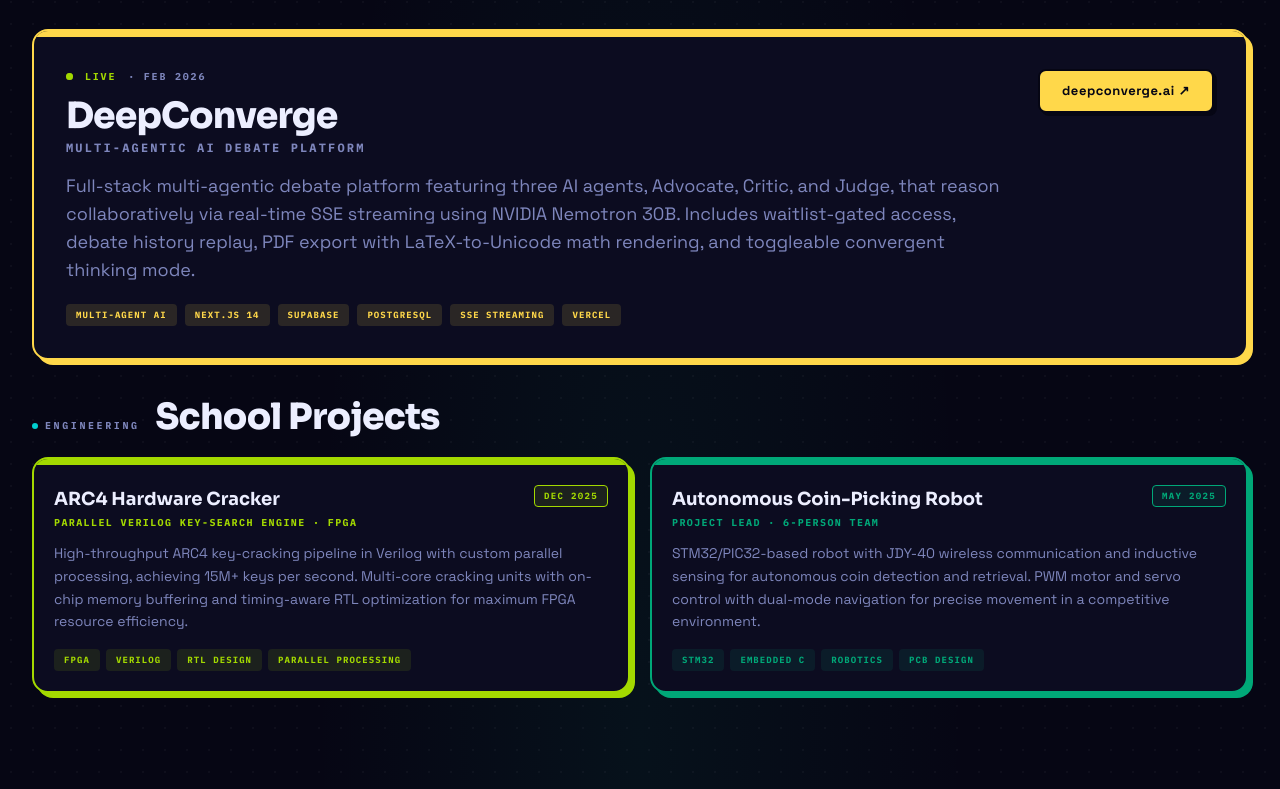
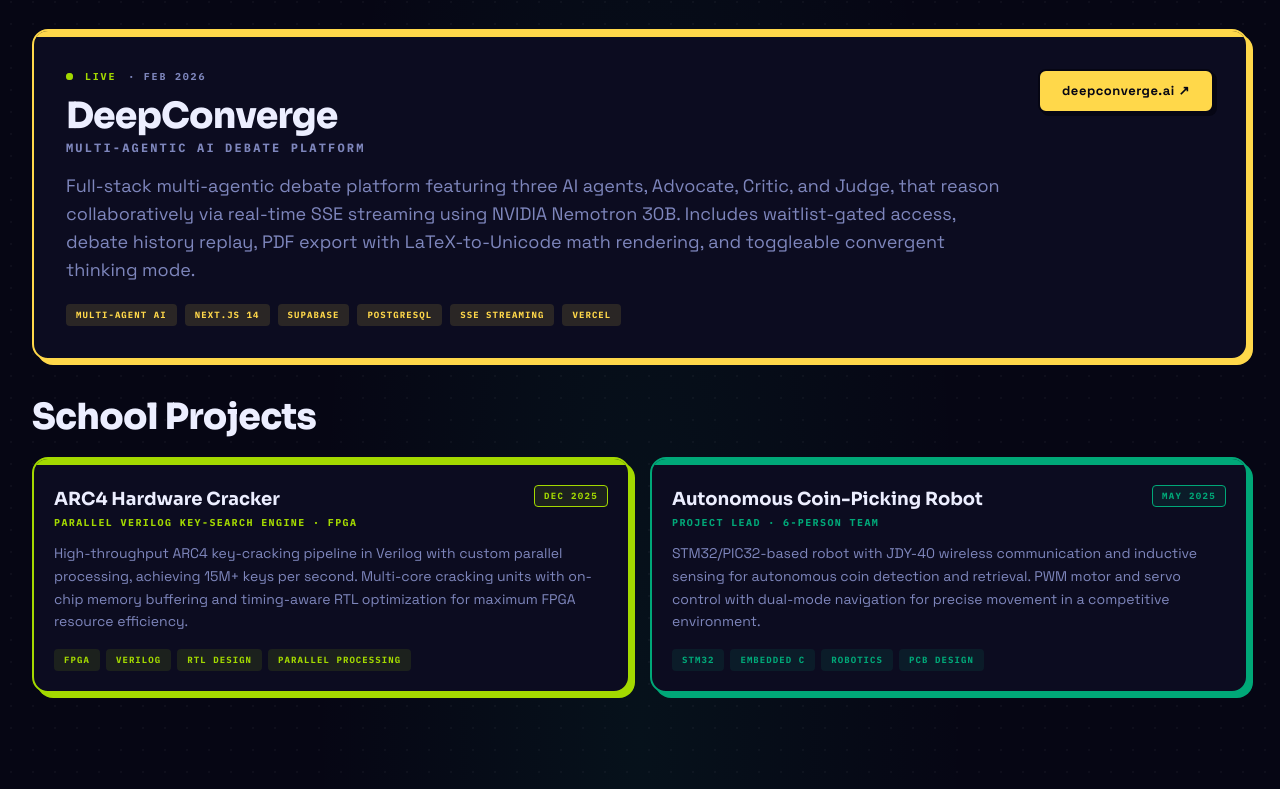
Before and after one commit to Hanbrar/Personal_Website, a React (Vite) app: page / in a window 1280 px wide. Shown: the part 1967-2756 px from the top of the page. Built offline with nearby package versions, Linux system fonts and the light colour scheme.

Commit message:
Remove Engineering kicker from School Projects section

```diff
--- a/src/App.jsx
+++ b/src/App.jsx
@@ -331,8 +331,7 @@ function App() {
 
         {/* ──────────────── SCHOOL PROJECTS ─────────────── */}
         <section>
-          <div className="mb-5 flex flex-wrap items-baseline gap-x-4 gap-y-1">
-            <p className="section-kicker">Engineering</p>
+          <div className="mb-5">
             <h2 className="section-title">School Projects</h2>
           </div>
 
```
